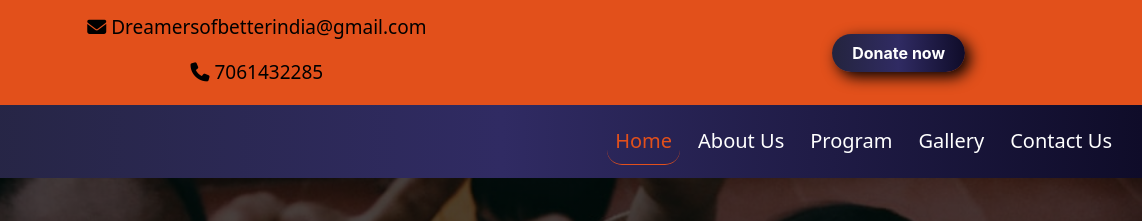
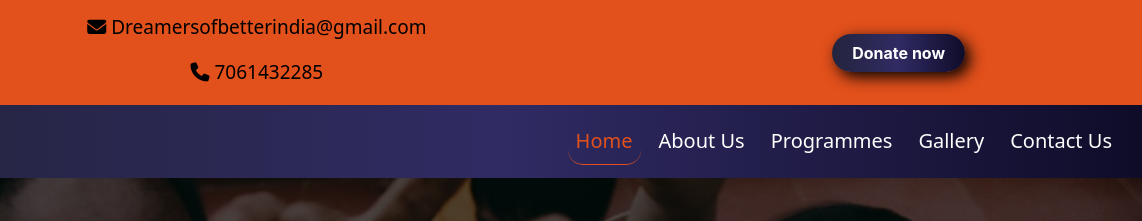
Before and after one commit to Anish-anonymous/YouWe, a plain HTML site: page index.html in a window 1280 px wide. Shown: the top 221 px of the page, 138-1280 px from the left. Drawn offline with nearby package versions, Linux system fonts and the light colour scheme.

Commit message:
Update index.html

```diff
--- a/index.html
+++ b/index.html
@@ -45,7 +45,7 @@
             <a class="nav-link" href="./about.html">About Us</a>
           </li>
           <li class="nav-item">
-            <a class="nav-link" href="./programmes.html">Program</a>
+            <a class="nav-link" href="./program.html">Programmes</a>
           </li>
           <li class="nav-item">
             <a class="nav-link" href="./gallery.html">Gallery</a>
```
